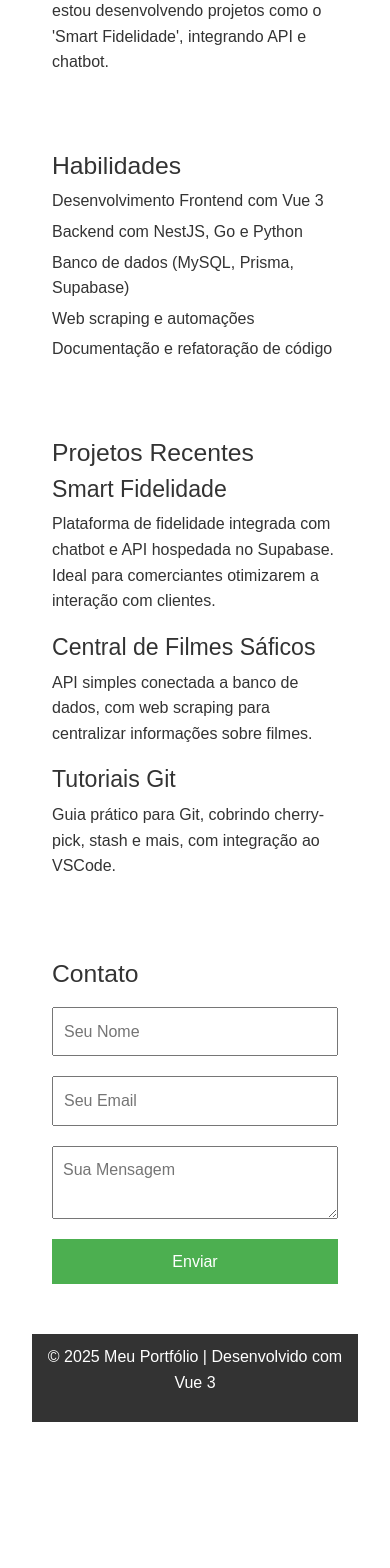
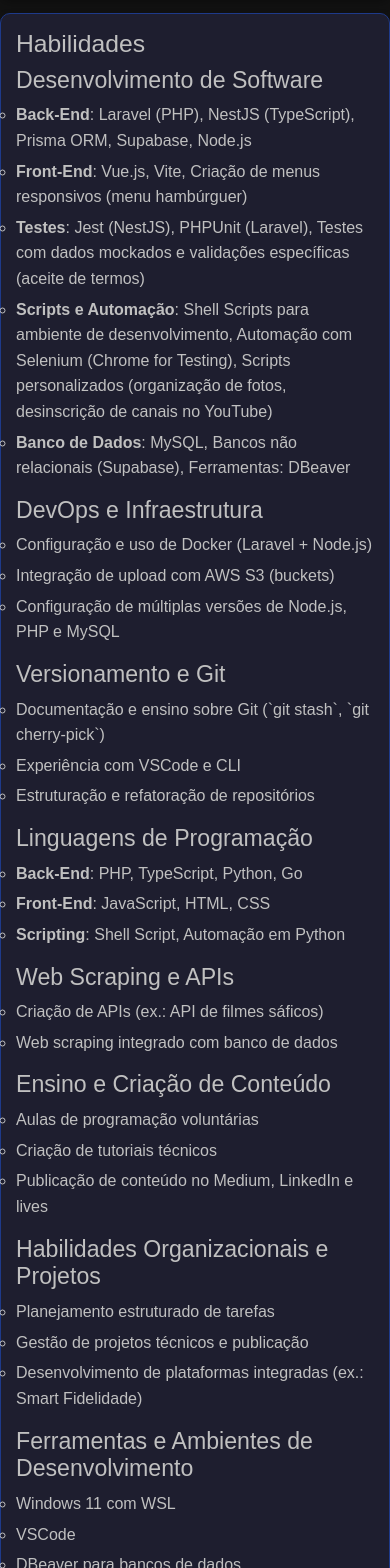
Before and after one commit to LaisGalvao/laisgalvao-portfolio, a Vue app: page / in a window 390 px wide. Shown: the part 432-2000 px from the top of the page. Before the commit the page ends 1874 px from the top, so only its background shows below. Built offline with nearby package versions, Linux system fonts and the light colour scheme; no server answers.

Commit message:
mudanças na estrutura e infos da landing page + pegando meus repos do github

```diff
--- a/src/App.vue
+++ b/src/App.vue
@@ -1,9 +1,7 @@
 <template>
-  <div id="app">
-    <div class="container mt-5">
+  <div>
       <router-view></router-view>
     </div>
-  </div>
 </template>
 
 <script>
@@ -15,4 +13,5 @@
 
 <style>
 /* Estilos globais */
+
 </style>
--- a/src/components/ContentComp.vue
+++ b/src/components/ContentComp.vue
@@ -1,29 +1,83 @@
 <template>
-    <div class="content">
-      <h2>{{ header }}</h2>
-      <p>{{ bodyText }}</p>
-    </div>
+  <section class="github-projects">
+    <h2>Meus Projetos no GitHub</h2>
+    <ul v-if="repos.length">
+      <li v-for="repo in repos" :key="repo.id">
+        <a :href="repo.html_url" target="_blank" rel="noopener noreferrer">
+          {{ repo.name }}
+        </a>
+        <p>{{ repo.description || "Sem descrição." }}</p>
+      </li>
+    </ul>
+    <p v-else>Carregando projetos...</p>
+  </section>
 </template>
 
 <script>
 export default {
-    name: 'ContentComp',
-    props: {
-      header: {
-        type: String,
-        default: 'Bem-vindo!'
+  data() {
+    return {
+      repos: [], // Armazena os repositórios do GitHub
+    };
   },
-      bodyText: {
-        type: String,
-        default: 'Aqui está o conteúdo da sua página.'
+  created() {
+    this.fetchGitHubRepos(); // Busca os repositórios ao carregar o componente
+  },
+  methods: {
+    async fetchGitHubRepos() {
+      try {
+        const response = await fetch(
+          "https://api.github.com/users/LaisGalvao/repos"
+        );
+        if (!response.ok) throw new Error("Erro ao buscar os repositórios.");
+        this.repos = await response.json();
+      } catch (error) {
+        console.error("Erro ao buscar repositórios do GitHub:", error);
       }
-    }
+    },
+  },
 };
 </script>
 
 <style scoped>
-  /* Estilos personalizados para o conteúdo */
-  .content {
+.github-projects {
   padding: 20px;
+  max-width: 800px;
+  margin: 20px auto;
+  background: #1e1e2f; /* Preto com tom azulado */
+  border: 1px solid #000080; /* Azul escuro */
+  border-radius: 8px;
+  box-shadow: 0 4px 6px rgba(0, 0, 0, 0.3);
+}
+
+.github-projects ul {
+  list-style: none;
+  padding: 0;
+}
+
+.github-projects li {
+  margin-bottom: 15px;
+}
+
+.github-projects a {
+  color: #008000; /* Verde */
+  text-decoration: none;
+  font-weight: bold;
+}
+
+.github-projects a:hover {
+  text-decoration: underline;
+  color: #4b0082; /* Roxo */
+}
+
+.github-projects p {
+  color: #c0c0c0; /* Cinza claro para texto */
+}
+
+.github-projects h2 {
+  color: #fff; /* Roxo */
+  text-align: center;
+  border-bottom: 2px solid #008000; /* Verde */
+  padding-bottom: 10px;
 }
 </style>
--- a/src/components/HelloWorld.vue
+++ b/src/components/HelloWorld.vue
@@ -1,5 +1,5 @@
 <template>
-  <div id="app" class="portfolio">
+  <div class="portfolio">
     <!-- Header -->
     <header class="header">
       <h1>Bem-vindo ao Meu Portfólio</h1>
@@ -10,43 +10,81 @@
     <section class="about">
       <h2>Sobre Mim</h2>
       <p>
-        Sou um desenvolvedor com experiência em Go, TypeScript, Python, PHP e Vue 3. Além disso, participo de eventos de tecnologia, crio materiais didáticos, e estou desenvolvendo projetos como o 'Smart Fidelidade', integrando API e chatbot.
+        Sou um desenvolvedor com experiência em Go, TypeScript, Python, PHP e Vue 3. Além disso, participo de eventos de
+        tecnologia, crio materiais didáticos, e estou desenvolvendo projetos como o 'Smart Fidelidade', integrando API e
+        chatbot.
       </p>
     </section>
 
     <!-- Skills Section -->
     <section class="skills">
       <h2>Habilidades</h2>
+      <h3>Desenvolvimento de Software</h3>
       <ul>
-        <li>Desenvolvimento Frontend com Vue 3</li>
-        <li>Backend com NestJS, Go e Python</li>
-        <li>Banco de dados (MySQL, Prisma, Supabase)</li>
-        <li>Web scraping e automações</li>
-        <li>Documentação e refatoração de código</li>
+        <li><strong>Back-End</strong>: Laravel (PHP), NestJS (TypeScript), Prisma ORM, Supabase, Node.js</li>
+        <li><strong>Front-End</strong>: Vue.js, Vite, Criação de menus responsivos (menu hambúrguer)</li>
+        <li><strong>Testes</strong>: Jest (NestJS), PHPUnit (Laravel), Testes com dados mockados e validações
+          específicas (aceite de termos)</li>
+        <li><strong>Scripts e Automação</strong>: Shell Scripts para ambiente de desenvolvimento, Automação com Selenium
+          (Chrome for Testing), Scripts personalizados (organização de fotos, desinscrição de canais no YouTube)</li>
+        <li><strong>Banco de Dados</strong>: MySQL, Bancos não relacionais (Supabase), Ferramentas: DBeaver</li>
       </ul>
+
+      <h3>DevOps e Infraestrutura</h3>
+      <ul>
+        <li>Configuração e uso de Docker (Laravel + Node.js)</li>
+        <li>Integração de upload com AWS S3 (buckets)</li>
+        <li>Configuração de múltiplas versões de Node.js, PHP e MySQL</li>
+      </ul>
+
+      <h3>Versionamento e Git</h3>
+      <ul>
+        <li>Documentação e ensino sobre Git (`git stash`, `git cherry-pick`)</li>
+        <li>Experiência com VSCode e CLI</li>
+        <li>Estruturação e refatoração de repositórios</li>
+      </ul>
+
+      <h3>Linguagens de Programação</h3>
+      <ul>
+        <li><strong>Back-End</strong>: PHP, TypeScript, Python, Go</li>
+        <li><strong>Front-End</strong>: JavaScript, HTML, CSS</li>
+        <li><strong>Scripting</strong>: Shell Script, Automação em Python</li>
+      </ul>
+
+      <h3>Web Scraping e APIs</h3>
+      <ul>
+        <li>Criação de APIs (ex.: API de filmes sáficos)</li>
+        <li>Web scraping integrado com banco de dados</li>
+      </ul>
+
+      <h3>Ensino e Criação de Conteúdo</h3>
+      <ul>
+        <li>Aulas de programação voluntárias</li>
+        <li>Criação de tutoriais técnicos</li>
+        <li>Publicação de conteúdo no Medium, LinkedIn e lives</li>
+      </ul>
+
+      <h3>Habilidades Organizacionais e Projetos</h3>
+      <ul>
+        <li>Planejamento estruturado de tarefas</li>
+        <li>Gestão de projetos técnicos e publicação</li>
+        <li>Desenvolvimento de plataformas integradas (ex.: Smart Fidelidade)</li>
+      </ul>
+
+      <h3>Ferramentas e Ambientes de Desenvolvimento</h3>
+      <ul>
+        <li>Windows 11 com WSL</li>
+        <li>VSCode</li>
+        <li>DBeaver para bancos de dados</li>
+        <li>Integração de Python 3 e Go no ambiente de trabalho</li>
+      </ul>
+
     </section>
 
     <!-- Projects Section -->
     <section class="projects">
       <h2>Projetos Recentes</h2>
-      <div class="project">
-        <h3>Smart Fidelidade</h3>
-        <p>
-          Plataforma de fidelidade integrada com chatbot e API hospedada no Supabase. Ideal para comerciantes otimizarem a interação com clientes.
-        </p>
-      </div>
-      <div class="project">
-        <h3>Central de Filmes Sáficos</h3>
-        <p>
-          API simples conectada a banco de dados, com web scraping para centralizar informações sobre filmes.
-        </p>
-      </div>
-      <div class="project">
-        <h3>Tutoriais Git</h3>
-        <p>
-          Guia prático para Git, cobrindo cherry-pick, stash e mais, com integração ao VSCode.
-        </p>
-      </div>
+      <ContentComp />
     </section>
 
     <!-- Contact Section -->
@@ -68,7 +106,10 @@
 </template>
 
 <script>
+import ContentComp from './ContentComp.vue';
+
 export default {
+  components: { ContentComp },
   data() {
     return {
       form: {
@@ -93,26 +134,36 @@
 .portfolio {
   font-family: Arial, sans-serif;
   line-height: 1.6;
-  color: #333;
+  color: #c0c0c0;
   margin: 0;
   padding: 0;
+  background-color: #121212;
 }
 
 .header {
-  background: #4CAF50;
+  background: linear-gradient(135deg, #1e5128, #4b0082);
   color: white;
   padding: 20px;
   text-align: center;
+  border-bottom: 2px solid #001f3f;
+  box-shadow: 0 4px 6px rgba(0, 0, 0, 0.3);
 }
 
-.about, .skills, .projects, .contact {
+.about,
+.skills,
+.projects,
+.contact {
   padding: 20px;
   max-width: 800px;
   margin: 20px auto;
+  background: #1e1e2f;
+  border: 1px solid #1e3a8a;
+  border-radius: 10px;
+  box-shadow: 0 8px 12px rgba(0, 0, 0, 0.4);
 }
 
 .skills ul {
-  list-style: none;
+  list-style: circle;
   padding: 0;
 }
 
@@ -124,32 +175,68 @@
   margin-bottom: 20px;
 }
 
+.project h3 {
+  color: #34d399;
+}
+
 .contact form {
   display: flex;
   flex-direction: column;
 }
 
-.contact input, .contact textarea, .contact button {
+.contact input,
+.contact textarea,
+.contact button {
   margin: 10px 0;
   padding: 10px;
   font-size: 16px;
+  border: 1px solid #4b0082;
+  border-radius: 4px;
+  background: #121212;
+  color: #c0c0c0;
+}
+
+.contact input::placeholder,
+.contact textarea::placeholder {
+  color: #808080;
 }
 
 .contact button {
-  background: #4CAF50;
+  background: linear-gradient(135deg, #34d399, #4b0082);
   color: white;
   border: none;
   cursor: pointer;
+  transition: background 0.3s, transform 0.2s;
 }
 
 .contact button:hover {
-  background: #45a049;
+  background: linear-gradient(135deg, #4b0082, #34d399);
+  transform: translateY(-2px);
 }
 
 .footer {
   text-align: center;
-  background: #333;
+  background: #001f3f;
   color: white;
   padding: 10px 0;
+  box-shadow: 0 -2px 4px rgba(0, 0, 0, 0.2);
+}
+
+@media (max-width: 768px) {
+
+  .about,
+  .skills,
+  .projects,
+  .contact {
+    padding: 15px;
+  }
+
+  .header h1 {
+    font-size: 1.8em;
+  }
+
+  .header p {
+    font-size: 1.1em;
+  }
 }
 </style>
--- a/src/views/HomeView.vue
+++ b/src/views/HomeView.vue
@@ -1,7 +1,5 @@
 <template>
-  <div class="home">
     <HelloWorld />
-  </div>
 </template>
 
 <script>
@@ -16,7 +14,4 @@
 </script>
 
 <style scoped>
-.home {
-  padding: 20px;
-}
 </style>
```
Lines whose indentation alone changed are shown as unchanged.
